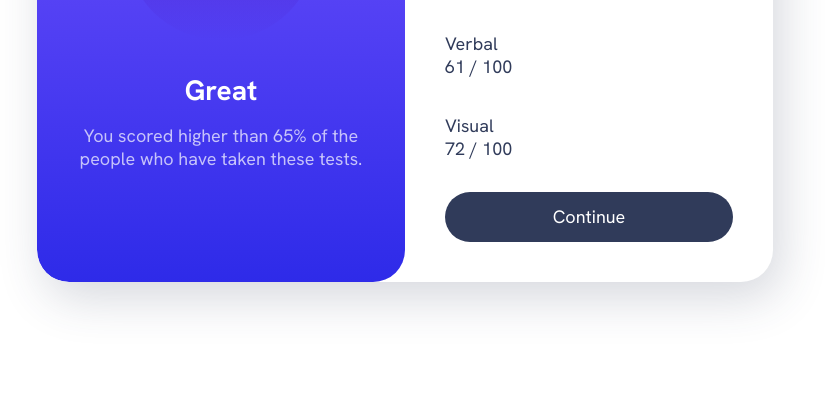
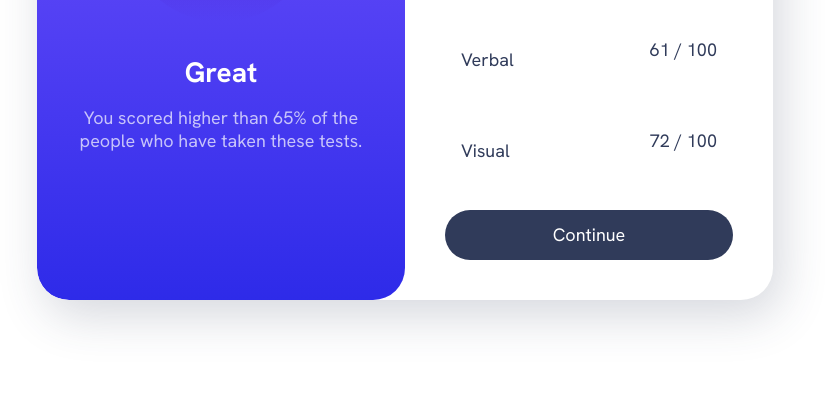
Before and after one commit to Annie-Huang/results-summary-component, a website: page index.html in a window 1280 px wide. Shown: the part 387-800 px from the top of the page, without its empty margins (235-1060 px from the left). Drawn offline with Linux system fonts and the light colour scheme.

Commit message:
Generally styling of the summary-item card

```diff
--- a/style.css
+++ b/style.css
@@ -175,3 +175,11 @@ body {
   font-size: var(--fs-700);
   font-weight: var(--fw-bold);
 }
+
+.summary-item {
+  display: flex;
+  justify-content: space-between;
+  align-items: center;
+  padding: 1rem;
+  border-radius: 0.5rem;
+}
```
